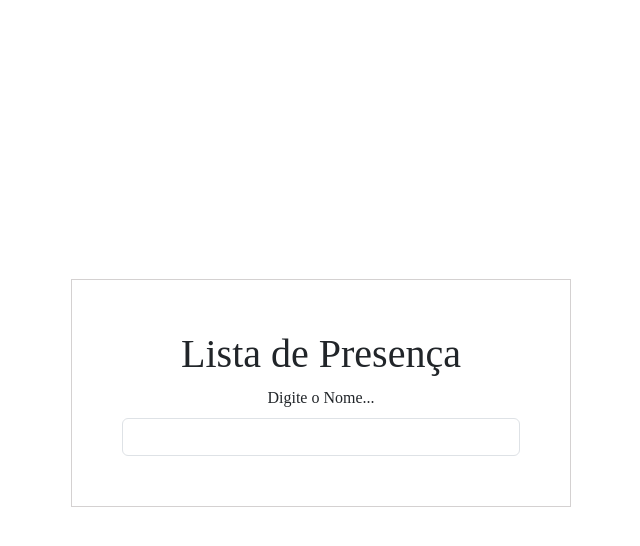
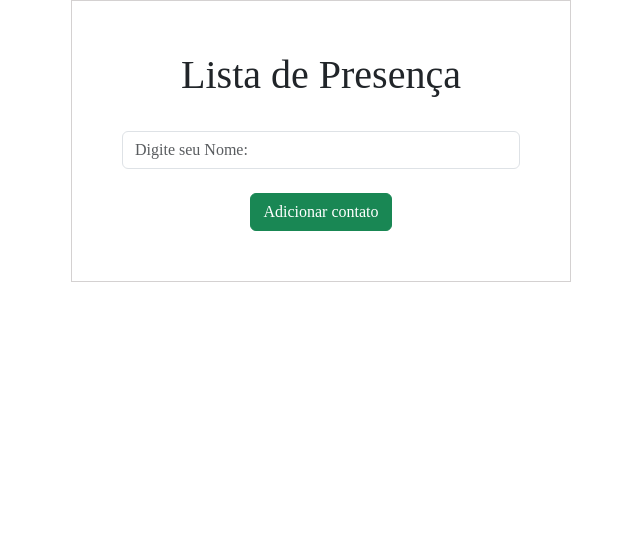
Before and after one commit to ViniHGV/React_App, a React (Vite) app: page / in a window 1280 px wide. Shown: the top 546 px of the page, without its empty margins (319-959 px from the left). Built offline with nearby package versions, Linux system fonts and the light colour scheme.

Commit message:
Criando a pasta Styles para a organização do projeto

```diff
--- a/index.html
+++ b/index.html
@@ -7,7 +7,6 @@
     <link href="https://cdn.jsdelivr.net/npm/bootstrap@5.3.0-alpha1/dist/css/bootstrap.min.css" rel="stylesheet" integrity="sha384-GLhlTQ8iRABdZLl6O3oVMWSktQOp6b7In1Zl3/Jr59b6EGGoI1aFkw7cmDA6j6gD" crossorigin="anonymous">
     <title>App Lista de Presença</title>
   </head>
-  <body class='container'>
     <div id="root"></div>
     <script type="module" src="/src/main.jsx"></script>
   </body>
--- a/src/pages/Home.jsx
+++ b/src/pages/Home.jsx
@@ -1,15 +1,17 @@
 import { useState } from 'react';
 import reactLogo from '../assets/react.svg';
-import './index.css'
+import '../styles/index.css'
 
 function Home() {
   return (
     <div className='Home'>
       <div class="mb-3">
-      <h1>Lista de Presença</h1>
-      <label for="" class="form-label">Digite o Nome...</label>
-      <input type="text" class="form-control" id=""/>
-  </div>
+        <h1>Lista de Presença</h1>
+        <br/>
+        <input type="text" class="form-control" id="" placeholder='Digite seu Nome:'/>
+        <br/>
+        <button type="button" class="btn btn-success">Adicionar contato</button>
+      </div>
     </div>
   )
 }
--- a/src/pages/index.css
+++ b/src/styles/index.css
@@ -5,7 +5,7 @@
 .Home{
     text-align: center;
     width: 100%;
-    margin-top: 25%;
+    height: 100%;
 }
 
 .mb-3{
```
